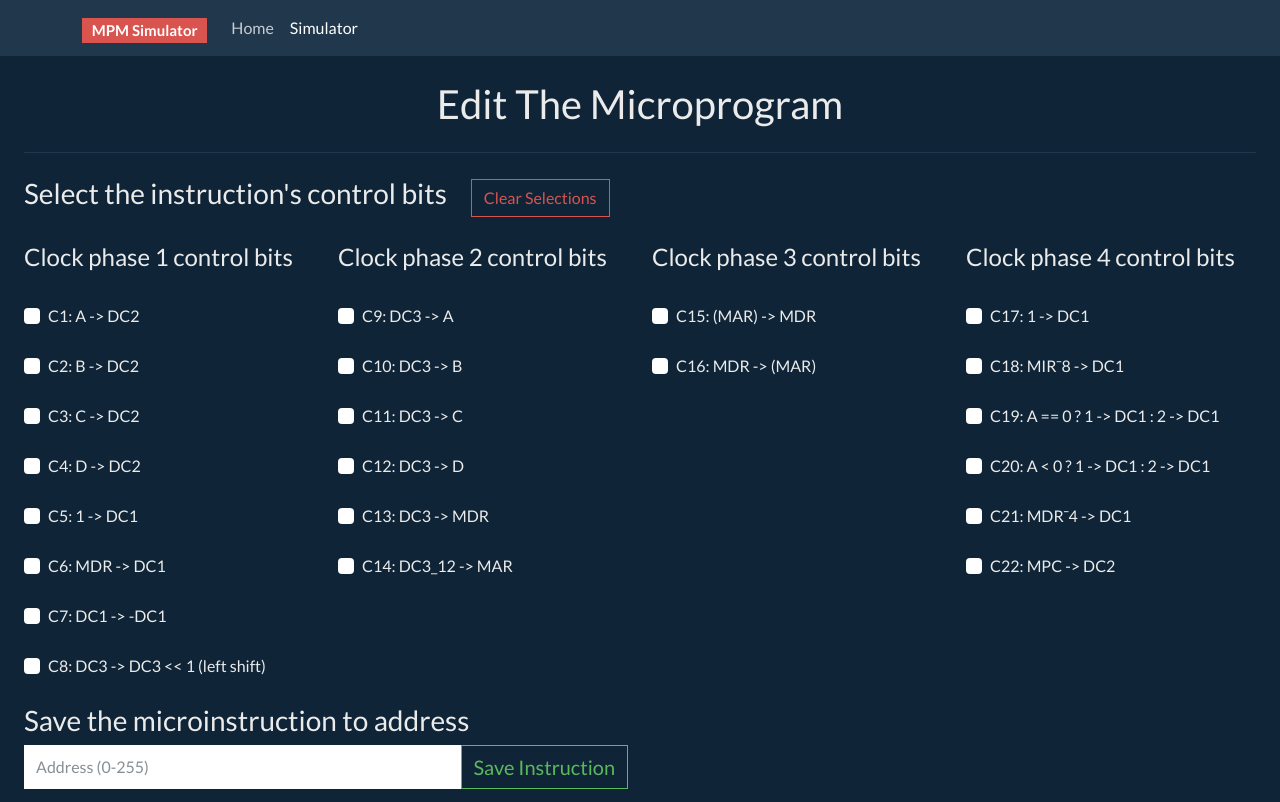
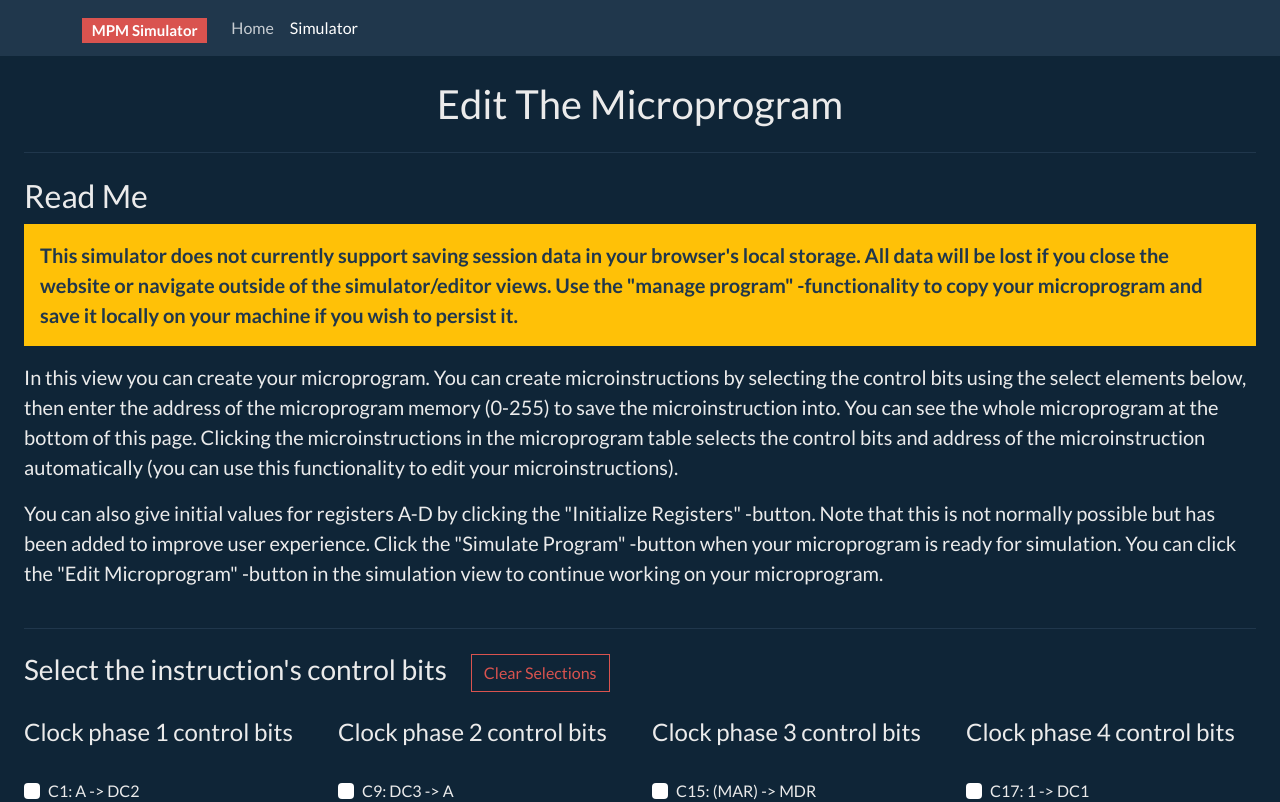
Before and after one commit to jani-heinikoski/mpm-simulator, a React (Create React App) app: page /simulator in a window 1280 px wide. Shown: the top 802 px of the page. Built offline with nearby package versions, Linux system fonts and the light colour scheme.

Commit message:
usage instructions and key notes for the app

```diff
--- a/src/components/MPMComponents/Editor.jsx
+++ b/src/components/MPMComponents/Editor.jsx
@@ -14,6 +14,7 @@ import HorizontalDivider from "../HorizontalDivider";
 import DismissibleAlert from "../DismissibleAlert";
 import ProgramManagerModal from "./ProgramManagerModal";
 import InitializeRegistersModal from "./InitializeRegistersModal";
+import EditorReadme from "./EditorReadme";
 
 import controlBitDescriptions from "../../utility/controlBitDescriptions";
 
@@ -159,6 +160,8 @@ const Editor = (props) => {
         <Container fluid>
             <h1 className="text-center mt-4">Edit The Microprogram</h1>
             <HorizontalDivider />
+            <EditorReadme />
+            <HorizontalDivider />
             <Stack gap={4} direction="horizontal">
                 <h3>Select the instruction's control bits</h3>
                 <Button
@@ -263,7 +266,7 @@ const Editor = (props) => {
                         setShowInitializeRegistersModal(true);
                     }}
                 >
-                    Initialize registers
+                    Initialize Registers
                 </Button>
                 <InitializeRegistersModal
                     initializeRegisters={(registers) => setRegisters(registers)}
--- /dev/null
+++ b/src/components/MPMComponents/EditorReadme.jsx
@@ -0,0 +1,49 @@
+import React from "react";
+
+import Col from "react-bootstrap/Col";
+import Row from "react-bootstrap/Row";
+import Alert from "react-bootstrap/Alert";
+
+const EditorReadme = () => {
+    return (
+        <>
+            <Row>
+                <Col>
+                    <h2>Read Me</h2>
+                    <Alert variant="warning" className="text-dark fw-bold fs-5">
+                        This simulator does not currently support saving session
+                        data in your browser's local storage. All data will be
+                        lost if you close the website or navigate outside of the
+                        simulator/editor views. Use the "manage program"
+                        -functionality to copy your microprogram and save it
+                        locally on your machine if you wish to persist it.
+                    </Alert>
+                    <p className="fs-5">
+                        In this view you can create your microprogram. You can
+                        create microinstructions by selecting the control bits
+                        using the select elements below, then enter the address
+                        of the microprogram memory (0-255) to save the
+                        microinstruction into. You can see the whole
+                        microprogram at the bottom of this page. Clicking the
+                        microinstructions in the microprogram table selects the
+                        control bits and address of the microinstruction
+                        automatically (you can use this functionality to edit
+                        your microinstructions).
+                    </p>
+                    <p className="fs-5">
+                        You can also give initial values for registers A-D by
+                        clicking the "Initialize Registers" -button. Note that
+                        this is not normally possible but has been added to
+                        improve user experience. Click the "Simulate Program"
+                        -button when your microprogram is ready for simulation.
+                        You can click the "Edit Microprogram" -button in the
+                        simulation view to continue working on your
+                        microprogram.
+                    </p>
+                </Col>
+            </Row>
+        </>
+    );
+};
+
+export default EditorReadme;
```
